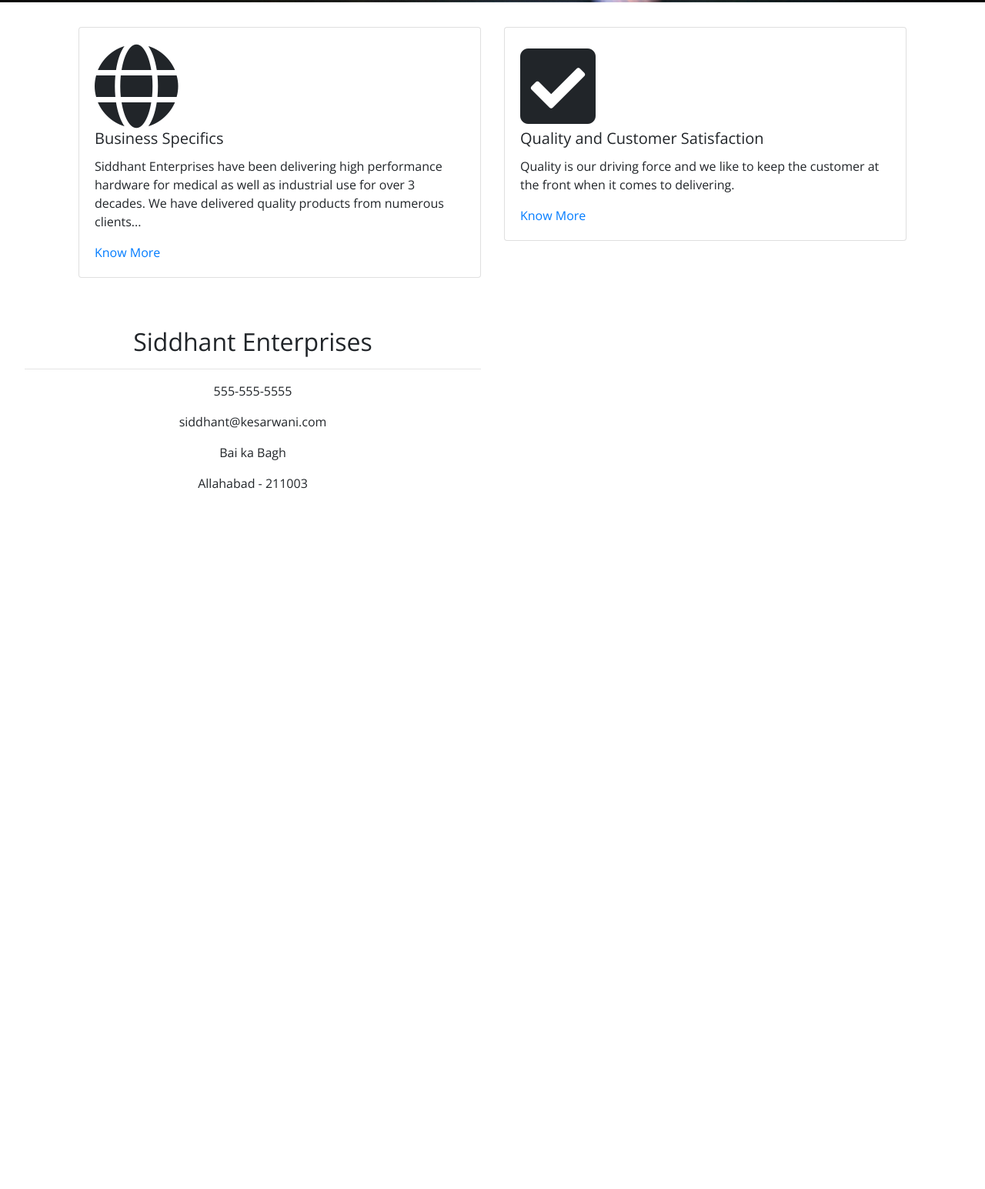
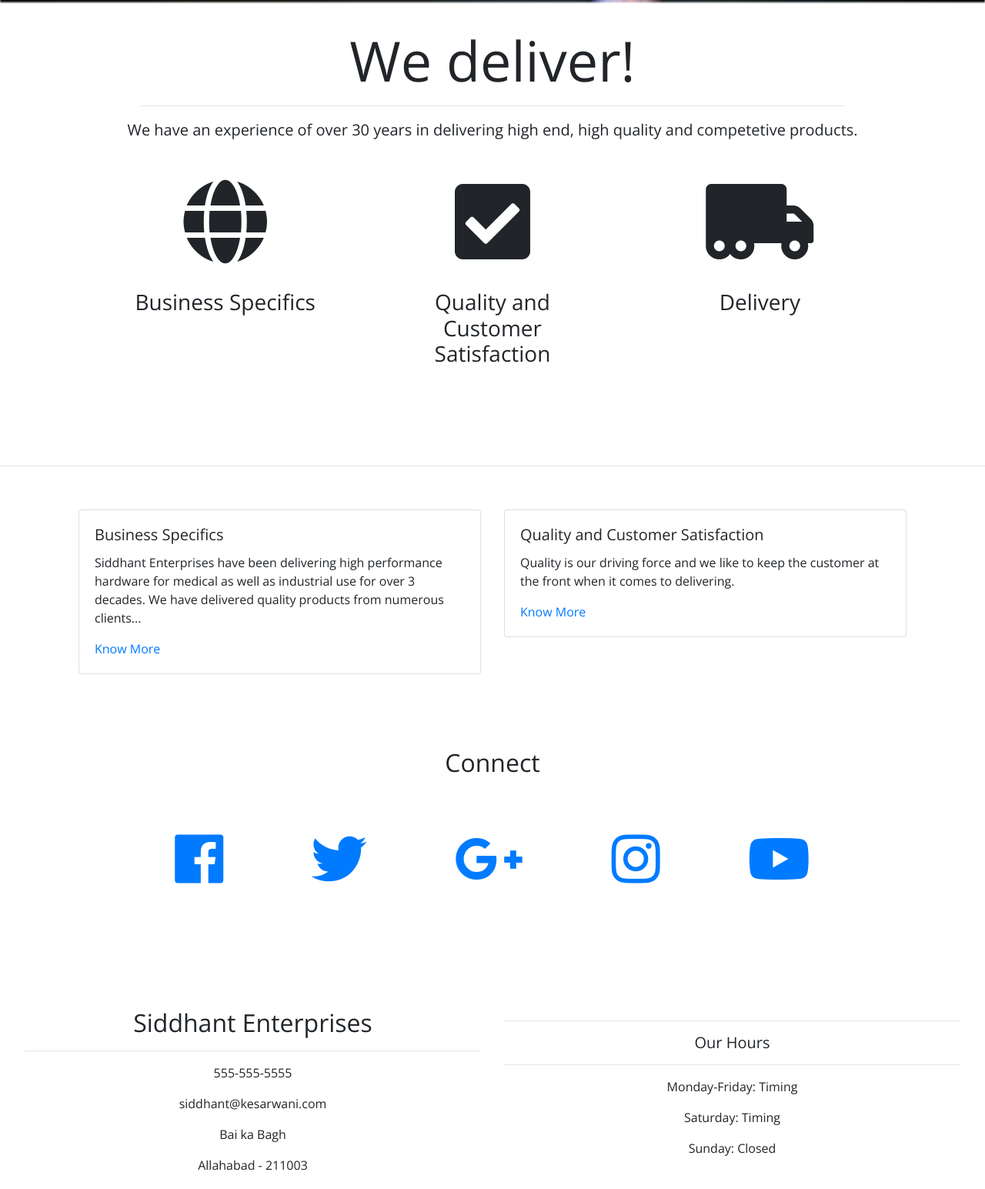
Before and after one commit to sanchit94/Ent-webs, a plain HTML site: page index.html in a window 1280 px wide. Shown: the part 860-2405 px from the top of the page at 77% size. Before the commit the page ends 1548 px from the top, so only its background shows below. Drawn offline with nearby package versions, Linux system fonts and the light colour scheme.

Commit message:
Another commit
some CSS added
Media queries not added yet.
some more features to be added soon

```diff
--- a/css/styles.css
+++ b/css/styles.css
@@ -1,4 +1,5 @@
 @import url('https://fonts.googleapis.com/css?family=Open+Sans');
+@import url('https://fonts.googleapis.com/css?family=Source+Sans+Pro');
 
 html, body {
     margin: 0;
@@ -12,10 +13,29 @@ section.intro {
     width: 100%;
     margin: auto;
     background: url(../src/s3.jpg) no-repeat 50% 50%;
+    filter: blur(1px);
     background-size: cover;
     display: table;
+
 }
 
 .padding {
     padding: 2rem;
+
 }
+.navbar {
+    font-weight: 600;
+    filter: drop-shadow(16px 16px 10px rgba(0,0,0,0.9));
+
+}
+.navbar .navbar-brand {
+    font-family: 'Source Sans Pro', sans-serif;
+    font-weight: bolder;
+
+
+}
+
+.fa-facebook, .fa-google-plus-g, .fa-instagram, .fa-youtube, .fa-twitter {
+    font-size: 4.5rem;
+    margin: 30px 55px;
+}
--- a/index.html
+++ b/index.html
@@ -37,18 +37,46 @@
       </nav>
 
 
+
 <!----Image with buttons--->
-        <section class="intro">
+      <section class="intro">
         <span class="cpt display-5">About</span>
         <span class="display-5">Discover</span>
-    </section>
- <!----Cards---->
+      </section>
+
+
+<!---Welcome Section---->
+    <div class="text-center container padding">
+        <div class="display-3">We deliver!</div>
+        <hr style="width: 85%">
+        <p class="lead">We have an experience of over 30 years in delivering high end, high quality and competetive products.</p>
+        <div class="row padding">
+        <div class="col-xs-12 col-sm-6 col-lg-4">
+            <i class="fas fa-globe fa-7x"></i>
+            <h3 class="padding">Business Specifics</h3>
+        </div>
+        <div class="col-xs-12 col-sm-6 col-lg-4">
+            <i class="fas fa-check-square fa-7x"></i>
+            <h3 class="padding">Quality and Customer Satisfaction</h3>
+
+        </div>
+        <div class="col-xs-12 col-sm-6 col-lg-4">
+           <i class="fas fa-truck-moving fa-7x"></i>
+           <h3 class="padding">Delivery</h3>
+        </div>
+        </div>
+
+    </div>
+      <hr class="my-4">
+
+
+<!----Cards---->
       <div class="container padding">
           <div class="row">
               <div class="col-md-6 col-sm-12">
                   <div class="card">
                       <div class="card-body">
-                          <i class="fas fa-globe fa-7x"></i>
+
                         <h5 class="card-title display-5">Business Specifics</h5>
 
                         <p class="card-text">Siddhant Enterprises have been delivering high performance hardware for medical as well as industrial use for over 3 decades. We have delivered quality products from numerous clients...</p>
@@ -61,7 +89,7 @@
               <div class="col-md-6 col-sm-12">
                   <div class="card">
                       <div class="card-body">
-                         <i class="fas fa-check-square fa-7x"></i>
+
                         <h5 class="card-title display-5">Quality and Customer Satisfaction</h5>
 
                         <p class="card-text">Quality is our driving force and we like to keep the customer at the front when it comes to delivering.</p>
@@ -70,6 +98,24 @@
                       </div>
                     </div>
               </div>
+          </div>
+      </div>
+
+
+      <!----Connect--->
+      <div class="container padding">
+          <div class="row text-center padding">
+              <div class="col-12">
+                  <h2>Connect</h2>
+              </div>
+              <div class="col-12 social padding">
+                  <a href="#"><i class="fab fa-facebook"></i></a>
+                  <a href="#"><i class="fab fa-twitter"></i></a>
+                  <a href="#"><i class="fab fa-google-plus-g"></i></a>
+                  <a href="#"><i class="fab fa-instagram"></i></a>
+                  <a href="#"><i class="fab fa-youtube"></i></a>
+              </div>
+
           </div>
       </div>
 
@@ -85,6 +131,14 @@
                   <p>Bai ka Bagh</p>
                   <p>Allahabad - 211003</p>
               </div>
+              <div class="col-md-6">
+                  <hr class="light">
+                  <h5>Our Hours</h5>
+                  <hr class="light">
+                  <p>Monday-Friday: Timing</p>
+                  <p>Saturday: Timing</p>
+                  <p>Sunday: Closed</p>
+              </div>
           </div>
       </div>
       </footer>
```
